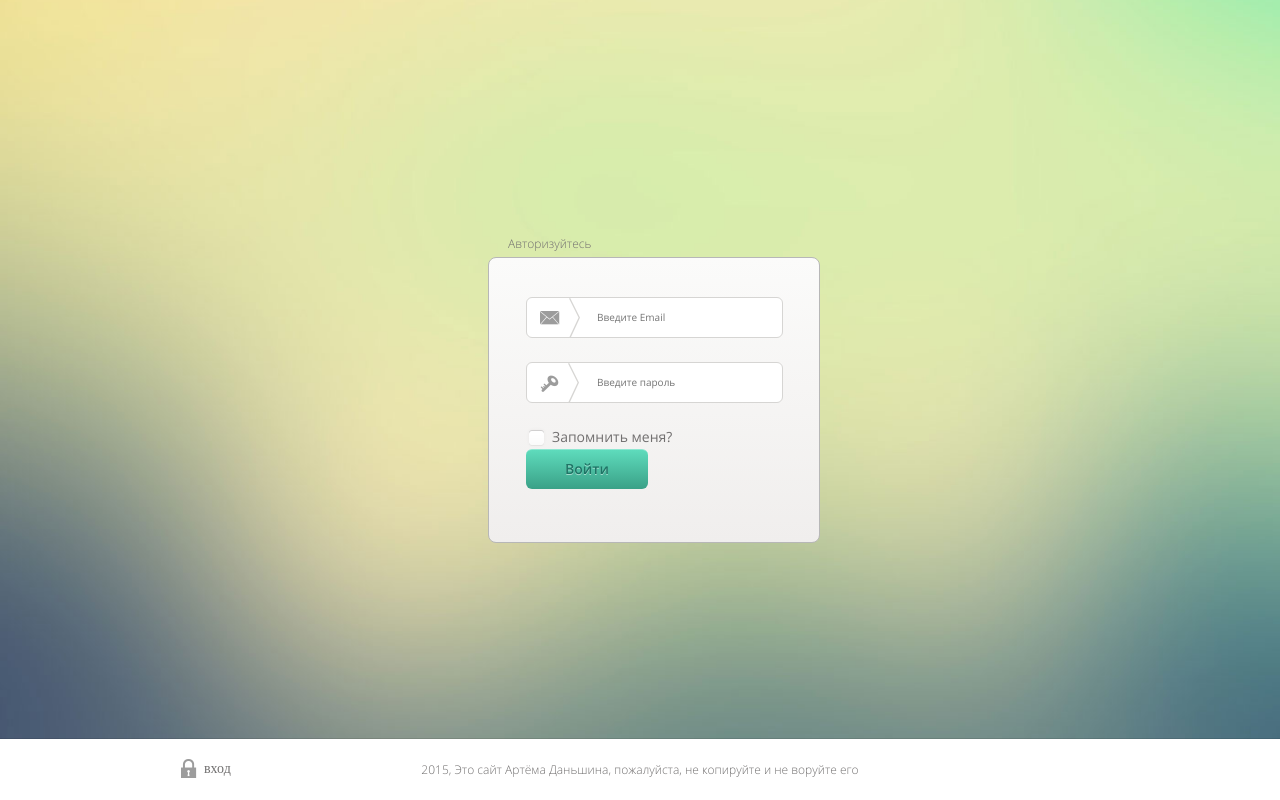
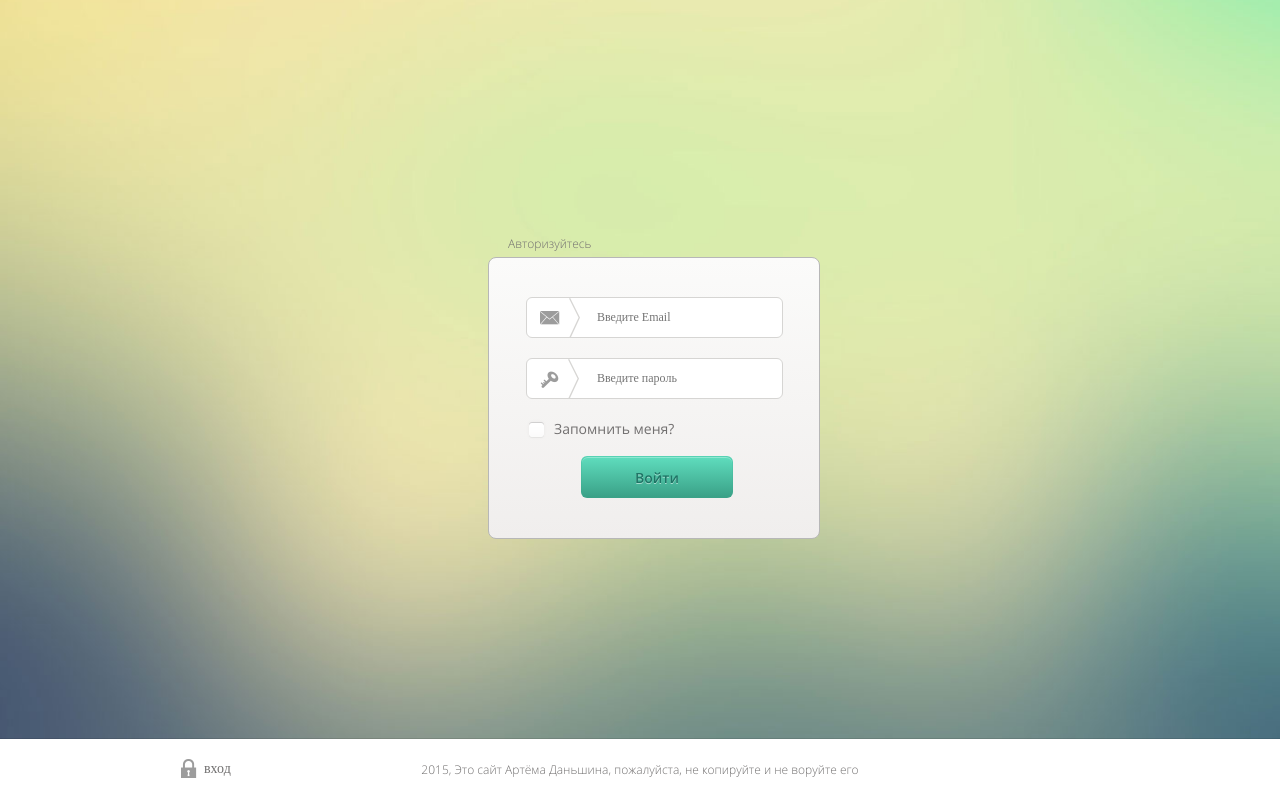
Before and after one commit to ArtDanshin/LoftSchool_dz1, a PHP site: page /auth.html in a window 1280 px wide. Run offline with PHP 8.4, Linux system fonts and the light colour scheme; some libraries are stand-ins or nearby versions; some web fonts are replaced.

Commit message:
Доделана верстка формы для авторизации

```diff
--- a/app/auth.html
+++ b/app/auth.html
@@ -29,11 +29,11 @@
 					<form action="" class="authform">
 						<div class="wrap-auth-form-inner">
 							<div class="wrap-auth-input">
-								<input type="text" class="auth-input" name="mail" placeholder="Введите Email">
+								<input type="text" class="auth-input" name="mail" placeholder="Введите Email" required >
 								<div class="auth-input-img mail"></div>
 							</div>
 							<div class="wrap-auth-input">
-								<input type="text" class="auth-input" name="password" placeholder="Введите пароль">
+								<input type="password" class="auth-input" name="password" placeholder="Введите пароль" required >
 								<div class="auth-input-img password"></div>
 							</div>
 							<div class="auth-remember">
--- a/app/css/auth.css
+++ b/app/css/auth.css
@@ -8,7 +8,7 @@
 	margin-left: -152px;
 }
 .wrap-auth-form {
-	height: 284px;
+	height: 280px;
 	width: 100%;
 	border-radius: 8px;
 	border: 1px #b7b7b7 solid;
@@ -33,7 +33,7 @@
 	position: relative;
 	width: 100%;
 	height: 39px;
-	margin-bottom: 26px;
+	margin-bottom: 22px;
 }
 .wrap-auth-input .auth-input-img {
 	position: absolute;
@@ -48,6 +48,8 @@
 	border: 1px #d6d5d3 solid;
 	padding-left: 70px;
 	padding-top: 0;
+	font-family: "OpenSans_Ligth";
+	font-size: 12px;
 }
 .wrap-auth-input .auth-input-img.mail {
 	width: 41px;
@@ -65,7 +67,7 @@
 	background: url(../img/cb-uncheck.png) no-repeat 0 0;
 	width: 22px;
 	height: 22px;
-	margin: -1px 4px 0 0;
+	margin: 0px 6px 0 0;
 	vertical-align: middle;
 	cursor: pointer;
 }
@@ -74,17 +76,17 @@
 }
 .auth-remember-head {
 	position: relative;
-	display: inline-block;
+	display: block;
 	font-family: "OpenSans_Regular";
 	font-size: 14px;
 }
 .auth-remember-checkbox {
 	display:none;
 }
-.wrap-button-submit {
-	margin: 0 auto;
-	margin-left: 27px;
-	width: 123px;
+.wrap-auth-button {
+	margin-top: 15px;
+	margin-left: 55px;
+	width: 151px;
 	height: 41px;
 	padding-top: 1px;
 	padding-left: 1px;
@@ -100,7 +102,7 @@
 .wrap-auth-button .auth-button {
 	display: inline-block;
 	margin-top: 0px;
-	width: 122px;
+	width: 150px;
 	height: 40px;
 	border-width: 0px;
 	border-radius: 6px;
```
